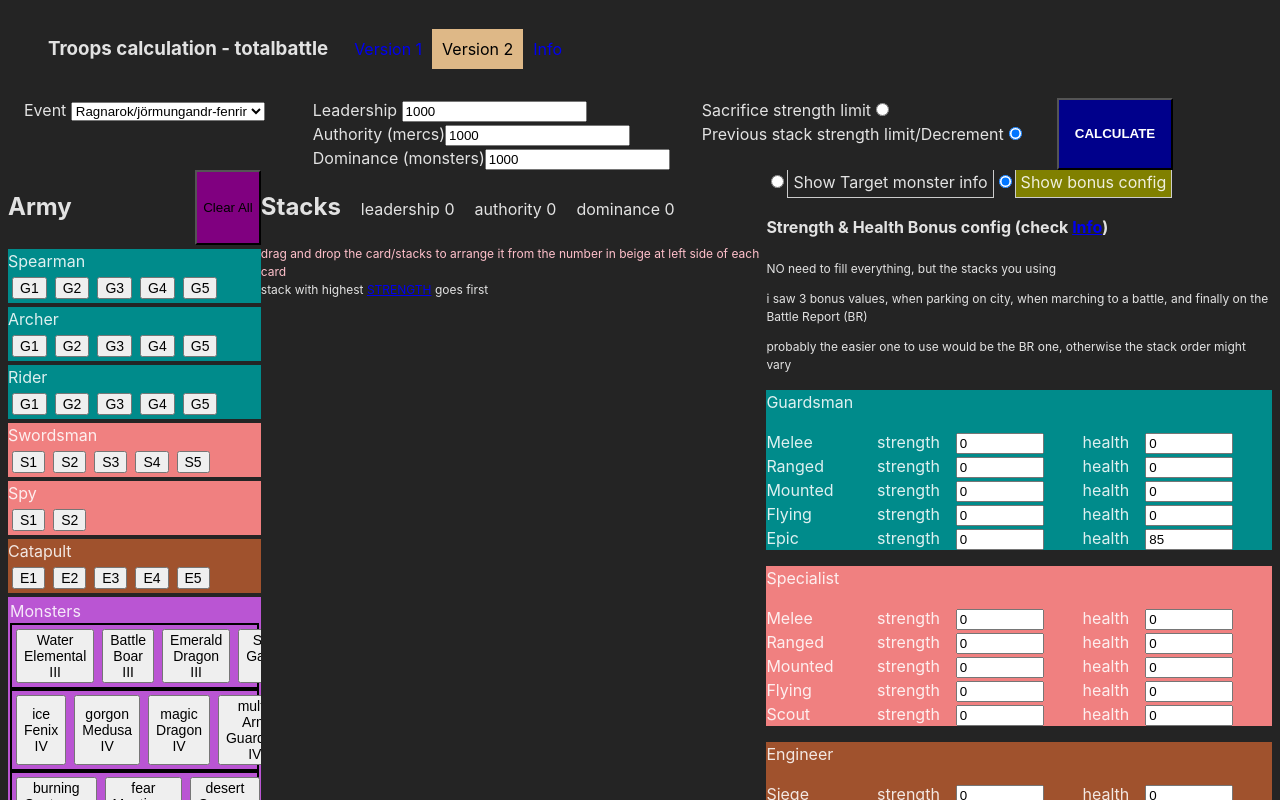
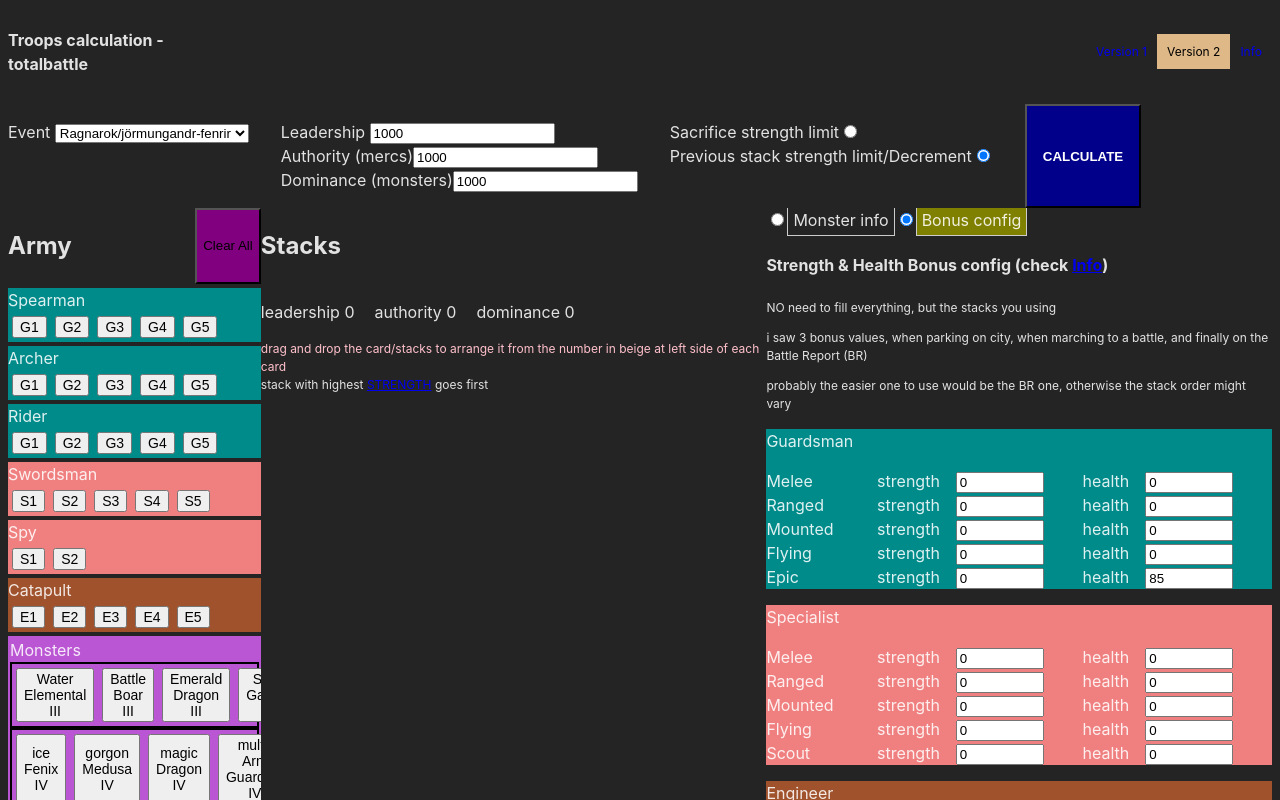
Before and after one commit to moigithub/totalbattlecaballitos, a React (Vite) app: page /v2 in a window 1280 px wide. Shown: the top 800 px of the page. Built offline with nearby package versions, Linux system fonts and the light colour scheme.

Commit message:
fix some styles

```diff
--- a/src/App.css
+++ b/src/App.css
@@ -18,13 +18,20 @@ table th {
   padding: 0 10px;
 }
 
+.grow {
+  flex-grow: 1;
+}
+
 .navbar {
   list-style: none;
   display: flex;
   align-items: center;
+  padding: 0;
+  font-size: 12px;
 
   .logo {
     margin-right: 1rem;
+    max-width: 180px;
   }
 
   li {
@@ -44,11 +51,13 @@ table th {
 
 .info {
   display: flex;
+  flex-wrap: wrap;
 }
 .tiny {
   font-size: 8px;
 }
 .configbar {
+  margin: 1rem 0;
   .card {
     margin-left: 1rem;
   }
@@ -89,18 +98,17 @@ table th {
 
 .main-container {
   display: flex;
-  max-height: 100vh;
-  height: 100%;
-  overflow: hidden;
+  flex-wrap: wrap;
 }
+
 .config-container {
   display: flex;
+  flex-wrap: wrap;
 
   column-gap: 2rem;
 }
 .army-container {
-  width: 20%;
-  overflow: scroll;
+  width: 100%;
 }
 .army-header {
   display: flex;
@@ -110,10 +118,18 @@ table th {
     background-color: purple;
   }
 }
-.mob-container,
+.mob-container {
+  width: 100%;
+}
+
 .stack-container {
-  overflow: scroll;
-  width: 40%;
+  width: 100%;
+  .header {
+    display: flex;
+    flex-wrap: wrap;
+    align-items: baseline;
+    gap: 20px;
+  }
 }
 
 .troop {
@@ -149,6 +165,7 @@ table th {
   user-select: none;
   padding-left: 20px;
   position: relative;
+  touch-action: none;
 }
 
 .drag-handler {
@@ -306,9 +323,7 @@ table th {
 .mercs {
   background-color: brown;
 }
-.group {
-  margin: 0 1rem;
-}
+
 .btn-group {
   display: flex;
 }
@@ -371,3 +386,29 @@ table th {
     background: #ddd;
   }
 }
+
+@media (min-width: 480px) {
+  /* tablets or wide scren*/
+  .navbar .logo {
+    font-size: 16px;
+  }
+  .main-container {
+    max-height: 100vh;
+    height: 100%;
+    overflow: hidden;
+  }
+
+  .group {
+    /* margin: 0 1rem; */
+  }
+
+  .army-container {
+    width: 20%;
+    overflow: scroll;
+  }
+  .mob-container,
+  .stack-container {
+    overflow: scroll;
+    width: 40%;
+  }
+}
--- a/src/App.tsx
+++ b/src/App.tsx
@@ -6,9 +6,8 @@ function App() {
   return (
     <div className='app'>
       <ul className='navbar'>
-        <li>
-          <h3 className='logo'>Troops calculation - totalbattle</h3>
-        </li>
+        <h3 className='logo'>Troops calculation - totalbattle</h3>
+        <div className='grow'></div>
         <li>
           <NavLink to={`/v1`}>Version 1</NavLink>
         </li>
--- a/src/dos.tsx
+++ b/src/dos.tsx
@@ -587,7 +587,7 @@ function Dos() {
   return (
     <Fragment>
       <div className='config-container'>
-        <div className='event'>
+        <div className='configbar'>
           <div className='group'>
             <label>Event </label>
             <select value={selectedEvent} onChange={changeMobEvent}>
@@ -652,8 +652,9 @@ function Dos() {
         <ArmyList />
 
         <div className='stack-container'>
-          <div style={{ display: 'flex', alignItems: 'baseline', gap: '20px' }}>
-            <h2>Stacks</h2> <p>leadership {getArmyLeadership()}</p>
+          <h2>Stacks</h2>
+          <div className='header'>
+            <p>leadership {getArmyLeadership()}</p>
             <p>authority {getArmyAuthority()}</p>
             <p>dominance {getArmyDominance()}</p>
           </div>
@@ -692,7 +693,7 @@ function Dos() {
                 }}
                 id='monsterinfo'
               />
-              <label htmlFor='monsterinfo'>Show Target monster info</label>
+              <label htmlFor='monsterinfo'>Monster info</label>
             </div>
             <div className='radiobtn'>
               <input
@@ -705,7 +706,7 @@ function Dos() {
                 }}
                 id='bonusconfig'
               />
-              <label htmlFor='bonusconfig'>Show bonus config</label>
+              <label htmlFor='bonusconfig'>Bonus config</label>
             </div>
           </div>
           {windowMode === 'showTargetMonsterInfo' && (
```
